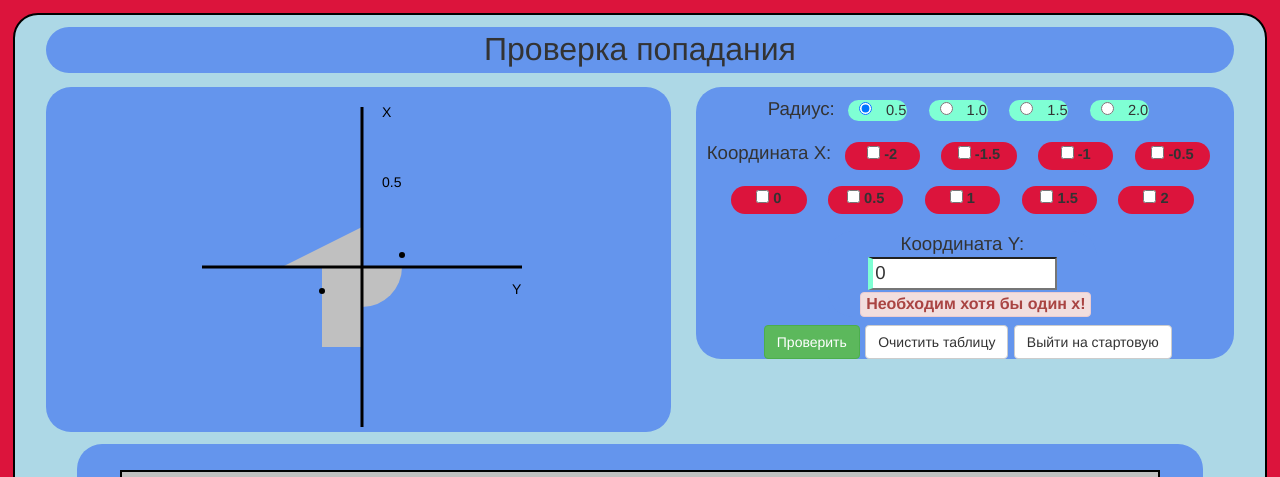
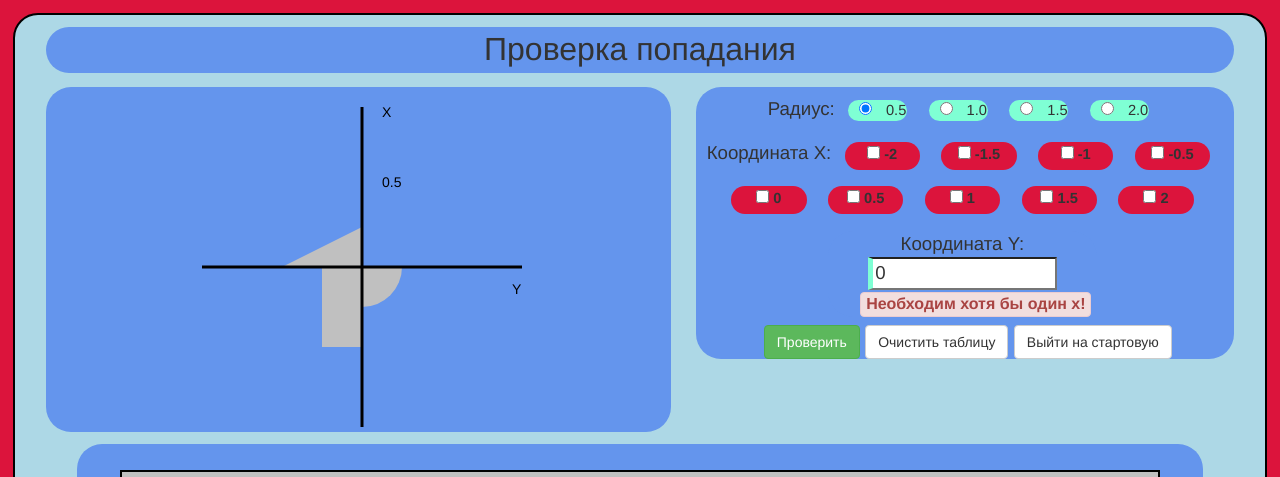
Before and after one commit to RogoGit/RogAngular, an Angular app: page /MainPage in a window 1280 px wide. Shown: the top 477 px of the page. Built offline with nearby package versions, Linux system fonts and the light colour scheme.

Commit message:
separate dots for different radiuses

```diff
--- a/src/app/LabWork4Test/MainPage/Area/area.component.html
+++ b/src/app/LabWork4Test/MainPage/Area/area.component.html
@@ -13,7 +13,9 @@
     <text x="180" y="10">X</text>
     <text x="310" y="187">Y</text>
     <text x="180" y="80">{{model.r}}</text>
-    <circle *ngFor="let dots of dotsCollection" [attr.cx] =(((dots.x)*80*model.r+160)) [attr.cy]=((-1*dots.y*80)*model.r+160) r="3" />
+    <ng-container *ngFor="let dots of dotsCollection">
+    <circle *ngIf="model.r==dots.r" [attr.cx] =(((dots.x)*80*model.r+160)) [attr.cy]=((-1*dots.y*80)*model.r+160) r="3" />
+    </ng-container>
   </svg>
   </form>
 </div>
--- a/src/app/LabWork4Test/MainPage/Area/area.component.ts
+++ b/src/app/LabWork4Test/MainPage/Area/area.component.ts
@@ -41,7 +41,7 @@ export class AreaComponent implements OnInit {
      // [{x: '1', y: '0.3', r: '0.5', res: true}, {x: '-1', y: '-0.6', r: '0.5', res: false}],
       // [{x: '1', y: '0.3', r: '1', res: true}, {x: '-1', y: '-0.6', r: '1', res: false}],
       // [{x: '1', y: '0.3', r: '1.5', res: true}, {x: '-1', y: '-0.6', r: '1.5', res: false}],
-      {x: '1', y: '0.3', r: '2', res: true}, {x: '-1', y: '-0.6', r: '2', res: false}
+      {x: '1', y: '0.3', r: '1', res: true}, {x: '-1', y: '-0.6', r: '2', res: false}
   ];
   }
   deleteDots() {
```
